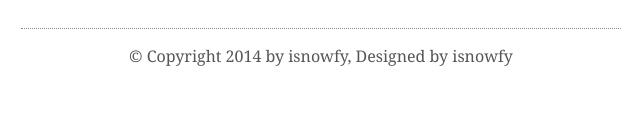
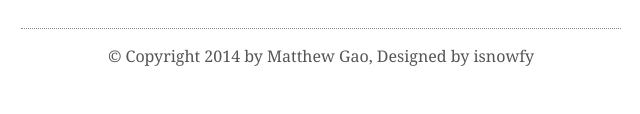
Before and after one commit to gaoshen1986/gaoshen1986.github.io, a plain HTML site: page index.html in a window 1280 px wide. Shown: the part 188-302 px from the top of the page, 319-959 px from the left. Drawn offline with Linux system fonts and the light colour scheme.

Commit message:
update index.html
check title

```diff
--- a/index.html
+++ b/index.html
@@ -5,7 +5,7 @@
     <meta name="viewport" content="width=device-width, initial-scale=1.0"/>
     <meta name="Keywords" content="blog"/>
     <meta name="Description" content="blog"/>
-    <title>Simple</title>
+    <title>Tech GAO</title>
     <link rel="shortcut icon" href="/static/favicon.png"/>
     <link rel="stylesheet" type="text/css" href="main.css" />
 </head>
@@ -32,7 +32,7 @@
     <div class="innermain" id="main">
     </div>
     <div class="footer">
-        <p>© Copyright 2014 by isnowfy, Designed by isnowfy</p>
+        <p>© Copyright 2014 by Matthew Gao, Designed by isnowfy</p>
     </div>
 </div>
 <script src="main.js"></script>
```
